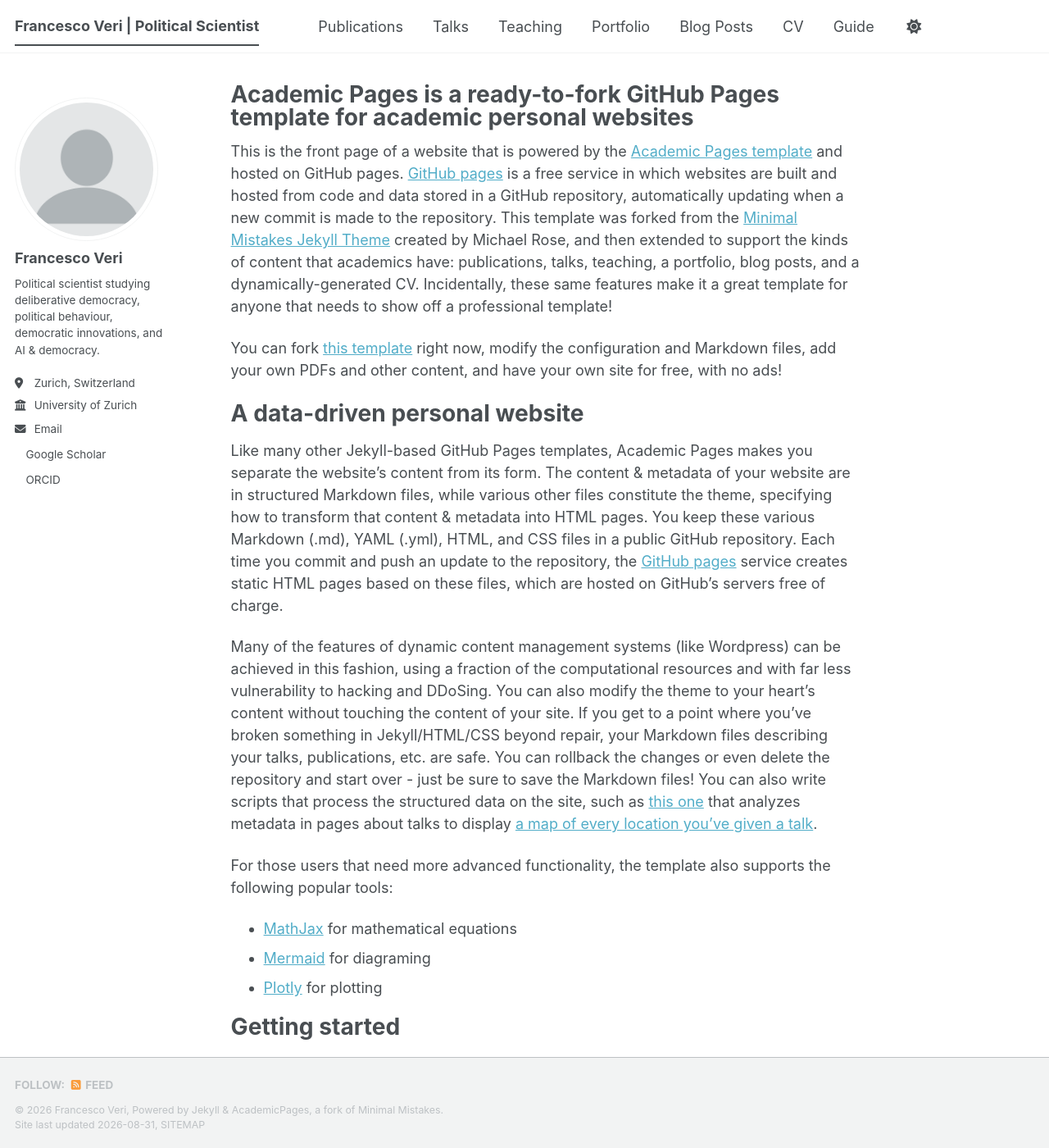
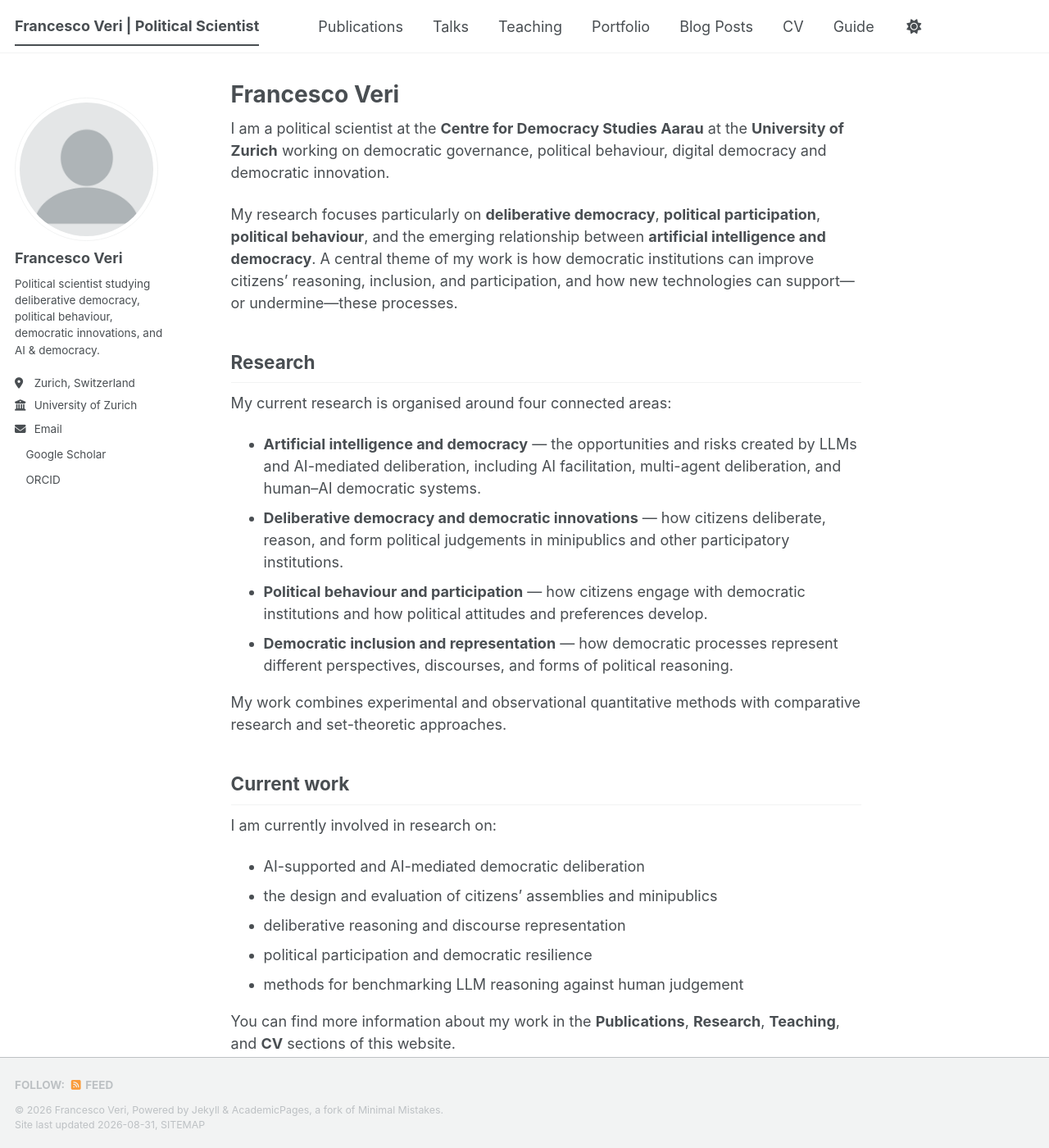
Before and after one commit to francescoveri/francescoveri.github.io, a Jekyll site: the page built from _pages/about.md, in a window 1280 px wide and 1400 px high. Shown: the whole window at 82% size. Built offline with Jekyll 4.4.1, drawn with Linux system fonts in a browser that asks for light colours; a style sheet for code colours, icons or effects is not loaded; some of the changed text lies outside the part shown.

Commit message:
Update about.md

```diff
--- a/_pages/about.md
+++ b/_pages/about.md
@@ -1,56 +1,35 @@
 ---
 permalink: /
-title: "Academic Pages is a ready-to-fork GitHub Pages template for academic personal websites"
+title: "Francesco Veri"
 author_profile: true
 redirect_from:
   - /about/
   - /about.html
 ---
 
-This is the front page of a website that is powered by the [Academic Pages template](https://github.com/academicpages/academicpages.github.io) and hosted on GitHub pages. [GitHub pages](https://pages.github.com) is a free service in which websites are built and hosted from code and data stored in a GitHub repository, automatically updating when a new commit is made to the repository. This template was forked from the [Minimal Mistakes Jekyll Theme](https://mmistakes.github.io/minimal-mistakes/) created by Michael Rose, and then extended to support the kinds of content that academics have: publications, talks, teaching, a portfolio, blog posts, and a dynamically-generated CV. Incidentally, these same features make it a great template for anyone that needs to show off a professional template!
+I am a political scientist at the **Centre for Democracy Studies Aarau** at the **University of Zurich** working on democratic governance, political behaviour, digital democracy and democratic innovation.
 
- You can fork [this template](https://github.com/academicpages/academicpages.github.io) right now, modify the configuration and Markdown files, add your own PDFs and other content, and have your own site for free, with no ads!
+My research focuses particularly on **deliberative democracy**, **political participation**, **political behaviour**, and the emerging relationship between **artificial intelligence and democracy**. A central theme of my work is how democratic institutions can improve citizens' reasoning, inclusion, and participation, and how new technologies can support—or undermine—these processes.
 
-A data-driven personal website
-======
-Like many other Jekyll-based GitHub Pages templates, Academic Pages makes you separate the website's content from its form. The content & metadata of your website are in structured Markdown files, while various other files constitute the theme, specifying how to transform that content & metadata into HTML pages. You keep these various Markdown (.md), YAML (.yml), HTML, and CSS files in a public GitHub repository. Each time you commit and push an update to the repository, the [GitHub pages](https://pages.github.com/) service creates static HTML pages based on these files, which are hosted on GitHub's servers free of charge.
+## Research
 
-Many of the features of dynamic content management systems (like Wordpress) can be achieved in this fashion, using a fraction of the computational resources and with far less vulnerability to hacking and DDoSing. You can also modify the theme to your heart's content without touching the content of your site. If you get to a point where you've broken something in Jekyll/HTML/CSS beyond repair, your Markdown files describing your talks, publications, etc. are safe. You can rollback the changes or even delete the repository and start over - just be sure to save the Markdown files! You can also write scripts that process the structured data on the site, such as [this one](https://github.com/academicpages/academicpages.github.io/blob/master/talkmap.ipynb) that analyzes metadata in pages about talks to display [a map of every location you've given a talk](https://academicpages.github.io/talkmap.html).
+My current research is organised around four connected areas:
 
-For those users that need more advanced functionality, the template also supports the following popular tools:
-- [MathJax](https://www.mathjax.org/) for mathematical equations
-- [Mermaid](https://mermaid.js.org/) for diagraming
-- [Plotly](https://plotly.com/javascript/) for plotting
+- **Artificial intelligence and democracy** — the opportunities and risks created by LLMs and AI-mediated deliberation, including AI facilitation, multi-agent deliberation, and human–AI democratic systems.
+- **Deliberative democracy and democratic innovations** — how citizens deliberate, reason, and form political judgements in minipublics and other participatory institutions.
+- **Political behaviour and participation** — how citizens engage with democratic institutions and how political attitudes and preferences develop.
+- **Democratic inclusion and representation** — how democratic processes represent different perspectives, discourses, and forms of political reasoning.
 
-Getting started
-======
-1. Register a GitHub account if you don't have one and confirm your e-mail (required!)
-1. Fork [this template](https://github.com/academicpages/academicpages.github.io) by clicking the "Use this template" button in the top right.
-1. Go to the repository's settings (rightmost item in the tabs that start with "Code", should be below "Unwatch"). Rename the repository "[your GitHub username].github.io", which will also be your website's URL.
-1. Set site-wide configuration and create content & metadata (see below -- also see [this set of diffs](https://archive.is/3TPas) showing what files were changed to set up [an example site](https://getorg-testacct.github.io) for a user with the username "getorg-testacct")
-1. Upload any files (like PDFs, .zip files, etc.) to the files/ directory. They will appear at https://[your GitHub username].github.io/files/example.pdf.
-1. Check status by going to the repository settings, in the "GitHub pages" section
+My work combines experimental and observational quantitative methods with comparative research and set-theoretic approaches.
 
-Site-wide configuration
-------
-The main configuration file for the site is in the base directory in [_config.yml](https://github.com/academicpages/academicpages.github.io/blob/master/_config.yml), which defines the content in the sidebars and other site-wide features. You will need to replace the default variables with ones about yourself and your site's github repository. The configuration file for the top menu is in [_data/navigation.yml](https://github.com/academicpages/academicpages.github.io/blob/master/_data/navigation.yml). For example, if you don't have a portfolio or blog posts, you can remove those items from that navigation.yml file to remove them from the header.
+## Current work
 
-Create content & metadata
-------
-For site content, there is one Markdown file for each type of content, which are stored in directories like _publications, _talks, _posts, _teaching, or _pages. For example, each talk is a Markdown file in the [_talks directory](https://github.com/academicpages/academicpages.github.io/tree/master/_talks). At the top of each Markdown file is structured data in YAML about the talk, which the theme will parse to do lots of cool stuff. The same structured data about a talk is used to generate the list of talks on the [Talks page](https://academicpages.github.io/talks), each [individual page](https://academicpages.github.io/talks/2012-03-01-talk-1) for specific talks, the talks section for the [CV page](https://academicpages.github.io/cv), and the [map of places you've given a talk](https://academicpages.github.io/talkmap.html) (if you run this [python file](https://github.com/academicpages/academicpages.github.io/blob/master/talkmap.py) or [Jupyter notebook](https://github.com/academicpages/academicpages.github.io/blob/master/talkmap.ipynb), which creates the HTML for the map based on the contents of the _talks directory).
+I am currently involved in research on:
 
-**Markdown generator**
+- AI-supported and AI-mediated democratic deliberation
+- the design and evaluation of citizens' assemblies and minipublics
+- deliberative reasoning and discourse representation
+- political participation and democratic resilience
+- methods for benchmarking LLM reasoning against human judgement
 
-The repository includes [a set of Jupyter notebooks](https://github.com/academicpages/academicpages.github.io/tree/master/markdown_generator
-) that converts a CSV containing structured data about talks or presentations into individual Markdown files that will be properly formatted for the Academic Pages template. The sample CSVs in that directory are the ones I used to create my own personal website at stuartgeiger.com. My usual workflow is that I keep a spreadsheet of my publications and talks, then run the code in these notebooks to generate the Markdown files, then commit and push them to the GitHub repository.
-
-How to edit your site's GitHub repository
-------
-Many people use a git client to create files on their local computer and then push them to GitHub's servers. If you are not familiar with git, you can directly edit these configuration and Markdown files directly in the github.com interface. Navigate to a file (like [this one](https://github.com/academicpages/academicpages.github.io/blob/master/_talks/2012-03-01-talk-1.md) and click the pencil icon in the top right of the content preview (to the right of the "Raw | Blame | History" buttons). You can delete a file by clicking the trashcan icon to the right of the pencil icon. You can also create new files or upload files by navigating to a directory and clicking the "Create new file" or "Upload files" buttons.
-
-Example: editing a Markdown file for a talk
-![Editing a Markdown file for a talk](/images/editing-talk.png)
-
-For more info
-------
-More info about configuring Academic Pages can be found in [the guide](https://academicpages.github.io/markdown/), the [growing wiki](https://github.com/academicpages/academicpages.github.io/wiki), and you can always [ask a question on GitHub](https://github.com/academicpages/academicpages.github.io/discussions). The [guides for the Minimal Mistakes theme](https://mmistakes.github.io/minimal-mistakes/docs/configuration/) (which this theme was forked from) might also be helpful.
+You can find more information about my work in the **Publications**, **Research**, **Teaching**, and **CV** sections of this website.
```
